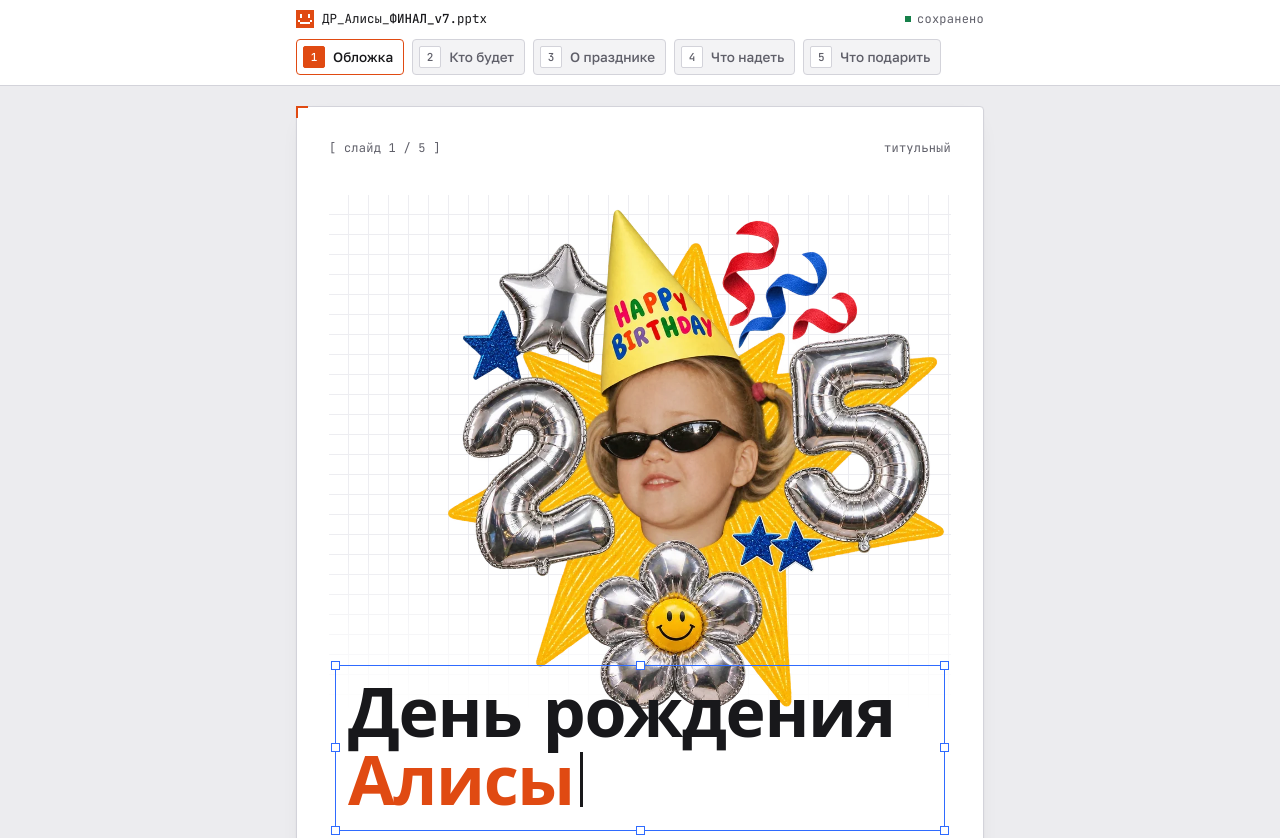
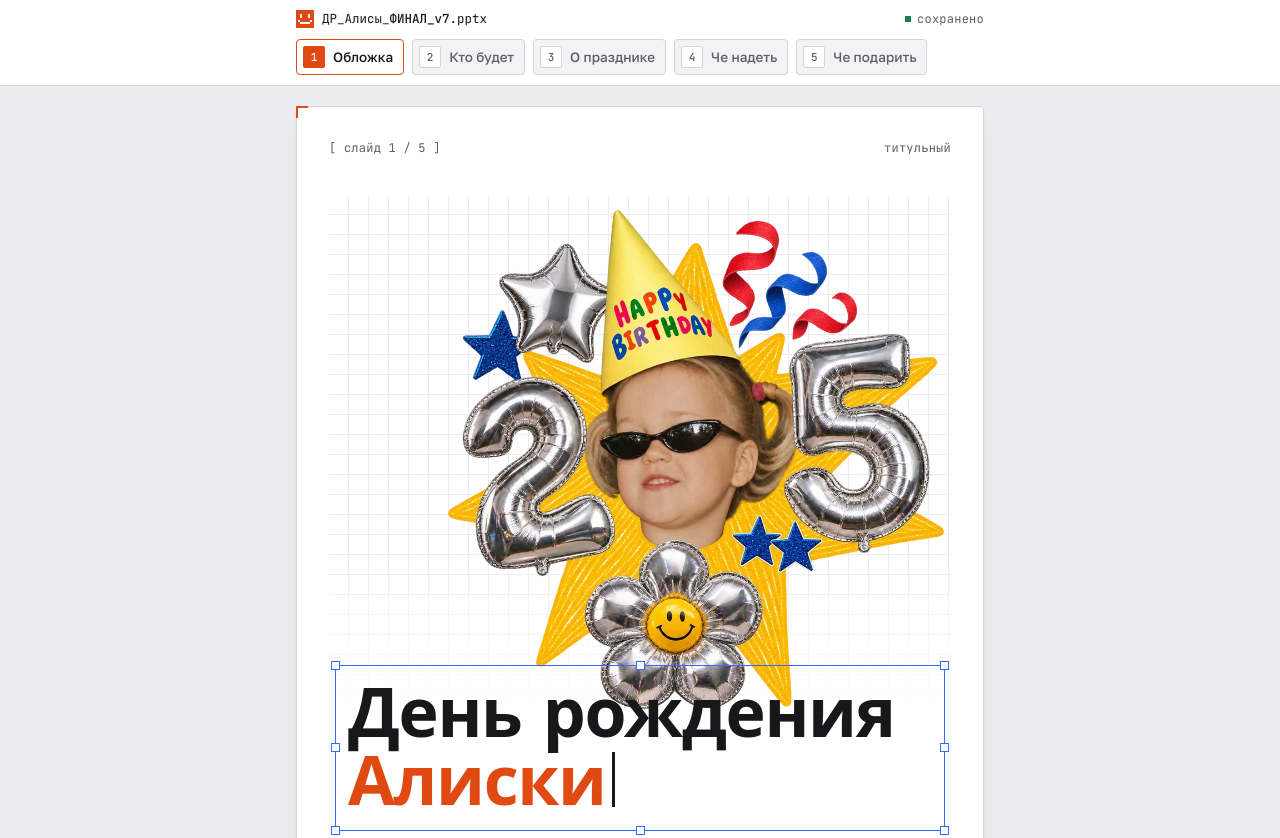
Before and after one commit to Alfox99/dr, a plain HTML site: page index.html in a window 1280 px wide. Shown: the top 838 px of the page. Drawn offline with Linux system fonts and the light colour scheme; no server answers; a web font is replaced by a local one.

Commit message:
Алиски, «Че надеть», «Че подарить»
Co-Authored-By: Claude Opus 5.5 <noreply@anthropic.com>

```diff
--- a/index.html
+++ b/index.html
@@ -274,8 +274,8 @@ footer{max-width:720px;margin:0 auto;padding-left:max(16px,env(safe-area-inset-l
     <button type="button" class="tab" data-s="cover" data-go="cover" aria-current="true"><span class="n">1</span>Обложка</button>
     <button type="button" class="tab" data-s="guests" data-go="guests"><span class="n">2</span>Кто будет</button>
     <button type="button" class="tab" data-s="party" data-go="party"><span class="n">3</span>О празднике</button>
-    <button type="button" class="tab" data-s="dress" data-go="dress"><span class="n">4</span>Что надеть</button>
-    <button type="button" class="tab" data-s="gifts" data-go="gifts"><span class="n">5</span>Что подарить</button>
+    <button type="button" class="tab" data-s="dress" data-go="dress"><span class="n">4</span>Че надеть</button>
+    <button type="button" class="tab" data-s="gifts" data-go="gifts"><span class="n">5</span>Че подарить</button>
   </nav>
 </header>
 
@@ -293,7 +293,7 @@ footer{max-width:720px;margin:0 auto;padding-left:max(16px,env(safe-area-inset-l
       <span class="hd tl" aria-hidden="true"></span><span class="hd tc" aria-hidden="true"></span><span class="hd tr" aria-hidden="true"></span>
       <span class="hd ml" aria-hidden="true"></span><span class="hd mr" aria-hidden="true"></span>
       <span class="hd bl" aria-hidden="true"></span><span class="hd bc" aria-hidden="true"></span><span class="hd br" aria-hidden="true"></span>
-      <h1 id="t-cover">День рождения <span class="acc">Алисы</span><span class="caret" aria-hidden="true"></span></h1>
+      <h1 id="t-cover">День рождения <span class="acc">Алиски</span><span class="caret" aria-hidden="true"></span></h1>
     </div>
     <span class="tip mono">подробности</span>
 
@@ -435,7 +435,7 @@ footer{max-width:720px;margin:0 auto;padding-left:max(16px,env(safe-area-inset-l
   <!-- 4. Что подарить -->
   <section class="slide" id="gifts" aria-labelledby="t-gifts">
     <div class="slide__no"><span class="mono">[ слайд 5 / 5 ]</span><span class="mono">вишлист</span></div>
-    <h2 id="t-gifts">Что подарить</h2>
+    <h2 id="t-gifts">Че подарить</h2>
     <p class="note">Ребята, в этом году прошу дарить подарки <b>от 2 500–3 000 ₽</b>. Зал, еду и торт я беру на себя, и без этого правила просто уйду в минус. Спасибо за понимание!</p>
     <p class="lead">Занимай подарок прямо на сайте. Я не вижу, кто что занял, видно только, что лот занят. Деньги и сертификаты в магазины можно дарить без брони.</p>
 
@@ -769,7 +769,7 @@ tick(); setInterval(tick, 60000);
 
 /* ===== Навигация: вкладки-слайды ===== */
 const VIEWS = ["cover","guests","party","dress","gifts"];
-const TITLES = {cover:"Обложка", guests:"Кто будет", party:"О празднике", dress:"Что надеть", gifts:"Что подарить"};
+const TITLES = {cover:"Обложка", guests:"Кто будет", party:"О празднике", dress:"Че надеть", gifts:"Че подарить"};
 const links = [...document.querySelectorAll(".strip .tab")];
 const slides = VIEWS.map(id => document.getElementById(id));
 
```
